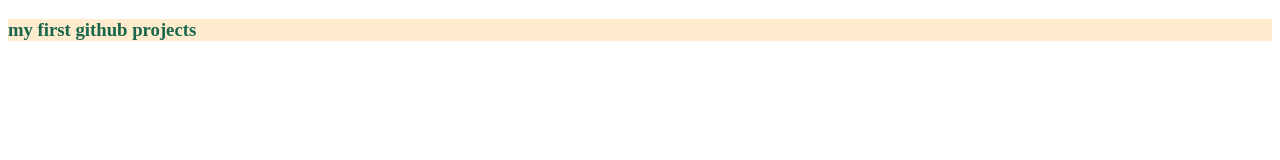
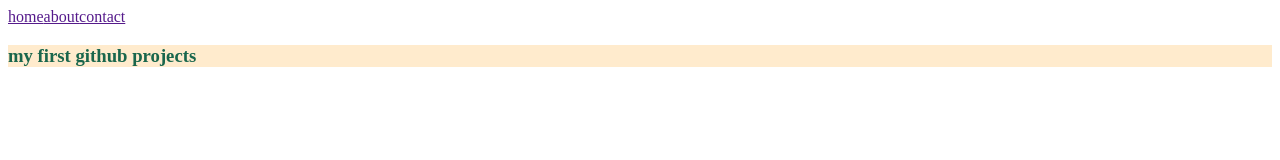
Before and after one commit to Ashimkayal4/my-first-repo, a plain HTML site: page index.html in a window 1280 px wide. Drawn offline with Linux system fonts and the light colour scheme.

Commit message:
added nav

```diff
--- a/index.html
+++ b/index.html
@@ -7,6 +7,18 @@
     <link rel="stylesheet" href="style.css">
 </head>
 <body>
-    <div><h3>my first github projects</h3></div>
+    <header>
+       <nav>
+       <a href="" class="anchor">home</a><a href="" class="anchor">about</a><a href="" class="anchor">contact</a><a href="" class="anchor"></a>
+      </nav>
+    </header>
+
+    <main>
+        <div><h3>my first github projects</h3></div>
+    </main>
+    <footer>
+
+    </footer>
+
 </body>
 </html>
```
